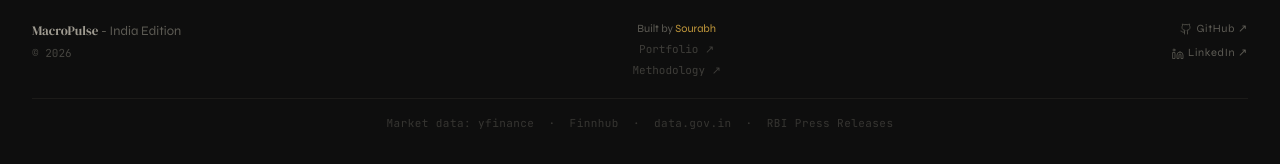
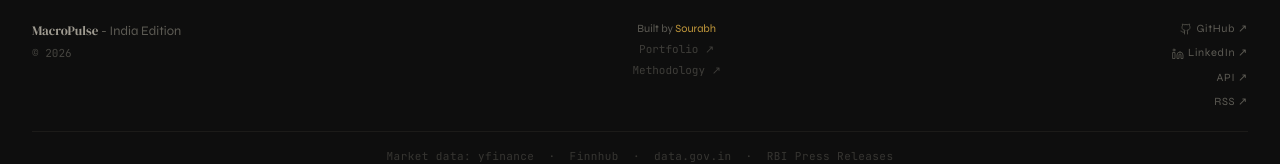
Before and after one commit to karbburn/macropulse-in, a Next.js app in the folder frontend/: page /methodology in a window 1280 px wide. Shown: the part 1850-2014 px from the top of the page. Built offline with nearby package versions, Linux system fonts and the light colour scheme; no server answers.

Commit message:
Add RSS feed endpoint and footer API/RSS links

```diff
--- a/frontend/src/components/Footer.tsx
+++ b/frontend/src/components/Footer.tsx
@@ -204,6 +204,46 @@ export function Footer() {
             <LinkedinIcon size={12} />
             LinkedIn ↗
           </a>
+
+          {/* API docs */}
+          <a
+            href="https://macropulse-in.onrender.com/docs"
+            target="_blank"
+            rel="noopener noreferrer"
+            className="flex items-center gap-1"
+            style={{
+              fontFamily: 'var(--font-body)',
+              fontSize: 'var(--text-xs)',
+              color: 'var(--text-tertiary)',
+              textDecoration: 'none',
+              letterSpacing: 'var(--tracking-wide)',
+              transition: 'color 150ms ease-out',
+            }}
+            onMouseEnter={e => (e.currentTarget.style.color = 'var(--accent-primary)')}
+            onMouseLeave={e => (e.currentTarget.style.color = 'var(--text-tertiary)')}
+          >
+            API ↗
+          </a>
+
+          {/* RSS */}
+          <a
+            href="https://macropulse-in.onrender.com/rss"
+            target="_blank"
+            rel="noopener noreferrer"
+            className="flex items-center gap-1"
+            style={{
+              fontFamily: 'var(--font-body)',
+              fontSize: 'var(--text-xs)',
+              color: 'var(--text-tertiary)',
+              textDecoration: 'none',
+              letterSpacing: 'var(--tracking-wide)',
+              transition: 'color 150ms ease-out',
+            }}
+            onMouseEnter={e => (e.currentTarget.style.color = 'var(--accent-primary)')}
+            onMouseLeave={e => (e.currentTarget.style.color = 'var(--text-tertiary)')}
+          >
+            RSS ↗
+          </a>
         </div>
       </div>
 
```
Also changed, not shown: 1 other file (tests, documents, lock files or other folders).
